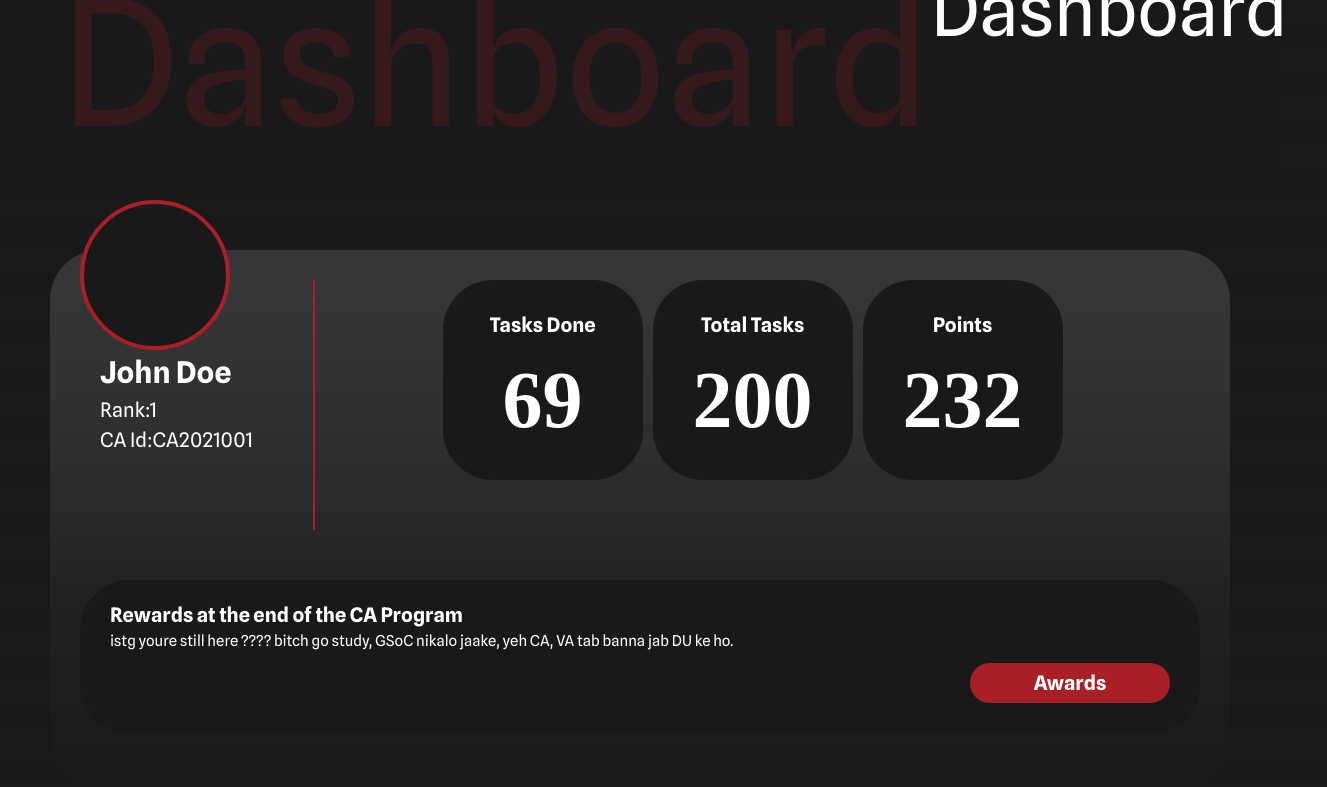
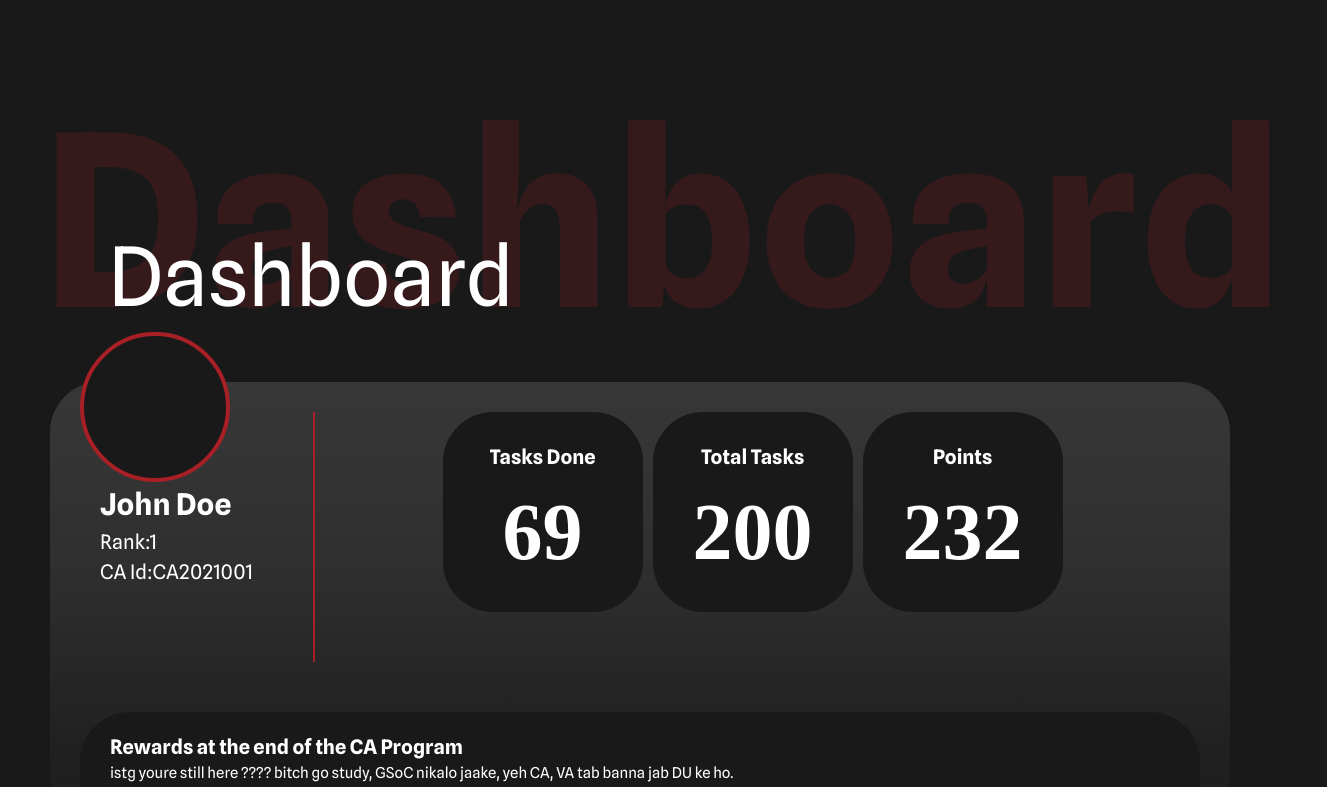
Before and after one commit to technex-iit-bhu/CA_Frontend, a Next.js app: page /dashboardPage in a window 1280 px wide. Shown: the top 787 px of the page, 1327 px wide, since content can reach past the window. Built offline with nearby package versions, Linux system fonts and the light colour scheme; a web font is replaced by a local one.

Commit message:
Bettered the dashboard heading

```diff
--- a/src/components/dashboard.tsx
+++ b/src/components/dashboard.tsx
@@ -12,13 +12,12 @@ const Dashboard = () => {
 
   return (
     <div className=''>
-      <div className='relative mb-[100px] flex flex-col bg-background pl-[120px] pt-[200px] md:mb-[50px]'>
-        <div className='align-left absolute bottom-[10px] left-5 flex text-5xl sm:text-center md:p-10 lg:p-10 lg:text-7xl'>
-            <span className='text-[62px] text-red opacity-20 ef:text-[80px] md:text-[9rem] lg:text-[11rem]'>
+      <div className='relative mb-[100px] flex flex-col bg-background pl-[40px] pt-[100px] md:mb-[50px]'>
+        <div className='flex flex-col sm:pb-10 -space-y-9 sm:-space-y-8 md:-space-y-8 lg:-space-y-15 xl:-space-y-20'>
+          <span className='text-6xl font-bold text-[#A81F25] opacity-20 text-[5rem] sm:text-[7rem] md:text-[9rem] lg:text-[13rem] xl:text-[15rem] font-spline'>
             Dashboard
           </span>
-          <span className='text-white select-none transform transition duration-700 hover:scale-110'>Dashboard</span>
-
+          <span className='transform transition duration-700 hover:scale-110 sm:pl-1 lg:pl-5 xl:pl-9 text-white select-none ml-4 sm:ml-8 text-2xl sm:text-[60px] lg:text-[82px] z-10'>Dashboard</span>
         </div>
       </div>
       <div className='px-[30px] md:px-[50px]'>
--- a/src/components/leaderboard.tsx
+++ b/src/components/leaderboard.tsx
@@ -123,7 +123,7 @@ const Leaderboard = () => {
               style={{
                 backgroundColor: '#191919',
                 borderRadius: '50px',
-                boxShadow: '0px 4px 10px 1px rgba(0, 0, 0, 0.8)',
+                // boxShadow: '0px 4px 10px 1px rgba(0, 0, 0, 0.8)',
               }}
             >
               <div className='z-10 my-[20px] flex h-auto flex-col rounded-[50px] bg-background p-[20px] px-[30px]'>
@@ -148,7 +148,7 @@ const Leaderboard = () => {
               style={{
                 backgroundColor: '#191919',
                 borderRadius: '50px',
-                boxShadow: '0px 4px 10px 1px rgba(0, 0, 0, 0.8)',
+                // boxShadow: '0px 4px 10px 1px rgba(0, 0, 0, 0.8)',
               }}
             >
               <div className='z-10 my-[20px] flex h-auto flex-col rounded-[50px] bg-background p-[20px] px-[30px]'>
@@ -173,7 +173,7 @@ const Leaderboard = () => {
               style={{
                 backgroundColor: '#191919',
                 borderRadius: '50px',
-                boxShadow: '0px 4px 10px 1px rgba(0, 0, 0, 0.8)',
+                // boxShadow: '0px 4px 10px 1px rgba(0, 0, 0, 0.8)',
               }}
             >
               <div className='z-10 my-[20px] flex h-auto flex-col rounded-[50px] bg-background p-[20px] px-[30px]'>
```
